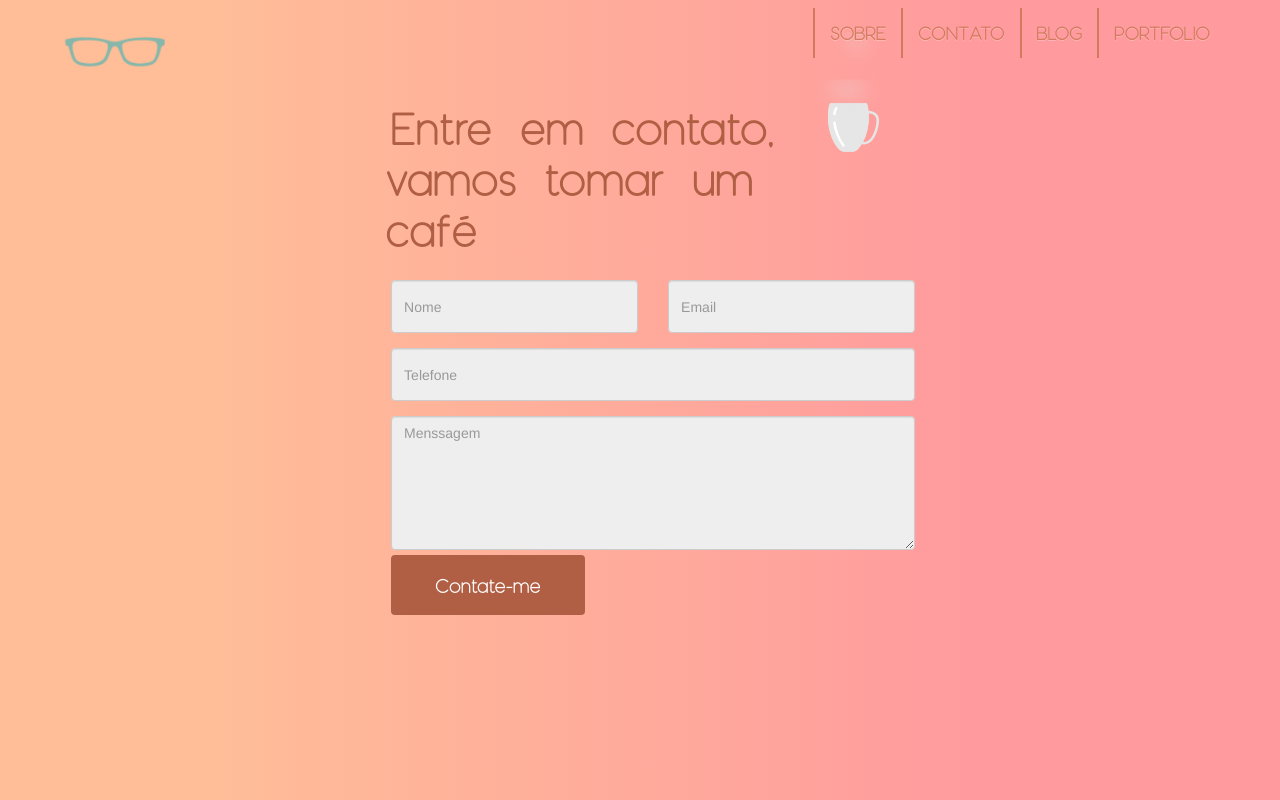
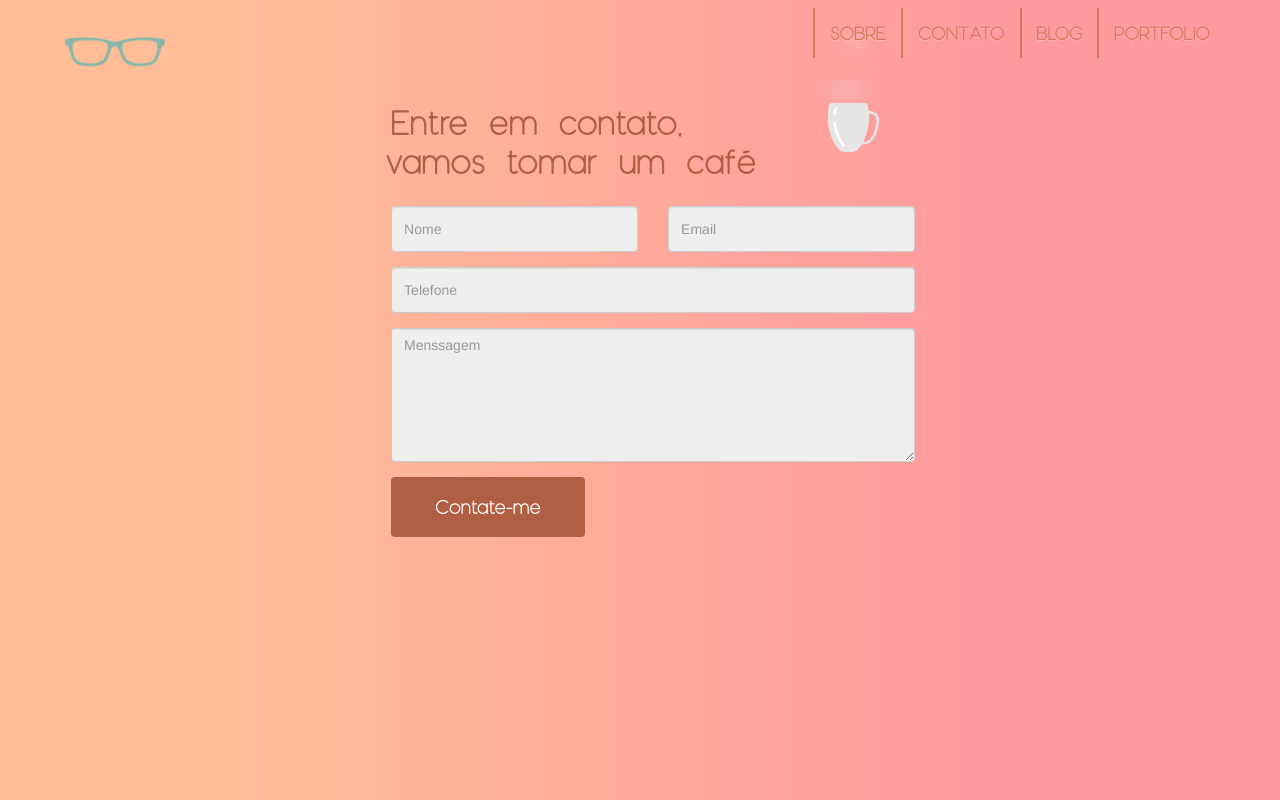
Before and after one commit to jacobsenanaizabel/ana-jacobsen, a React (Create React App) app: page /contact in a window 1280 px wide. Shown: the top 800 px of the page. Built offline with nearby package versions, Linux system fonts and the light colour scheme.

Commit message:
corrections css and images

```diff
--- a/src/Components/Contact/style/Contact.scss
+++ b/src/Components/Contact/style/Contact.scss
@@ -14,7 +14,7 @@
             .contact-title {
                 color: #b05f44;
                 font-family: Moon;
-                font-size: 46px;
+                font-size: 35px;
                 left: 31%;
                 margin: 0px;
                 position: relative;
@@ -101,13 +101,13 @@
                 font-family: Moon;
                 font-size: 20px;
                 height: 60px;
-                margin-top: 5px;
+                margin-top: 15px;
                 width: 37%;
             }
 
             .input-form{
                 background-color: #eee;
-                height: 53px;
+                height: 46px;
             }
 
             .text-form{
```
Also changed, not shown: src/Components/About/style/imgs/me.JPG.
